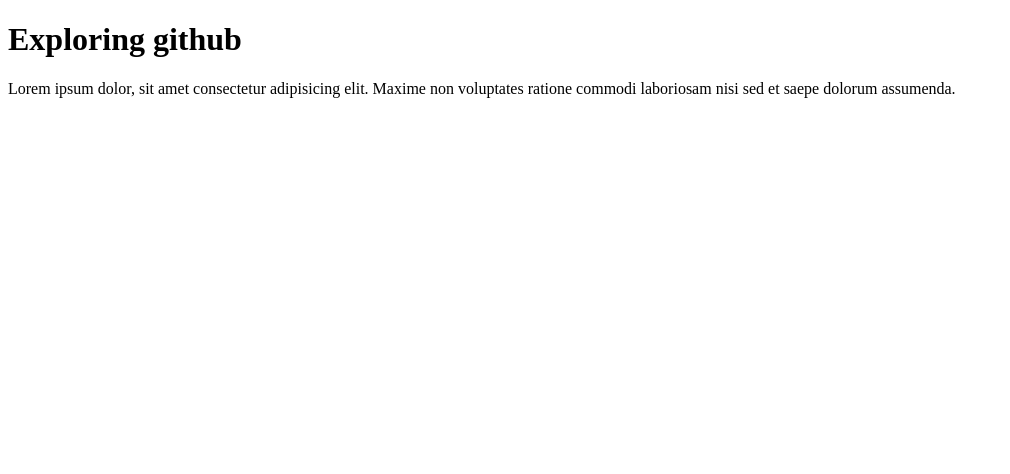
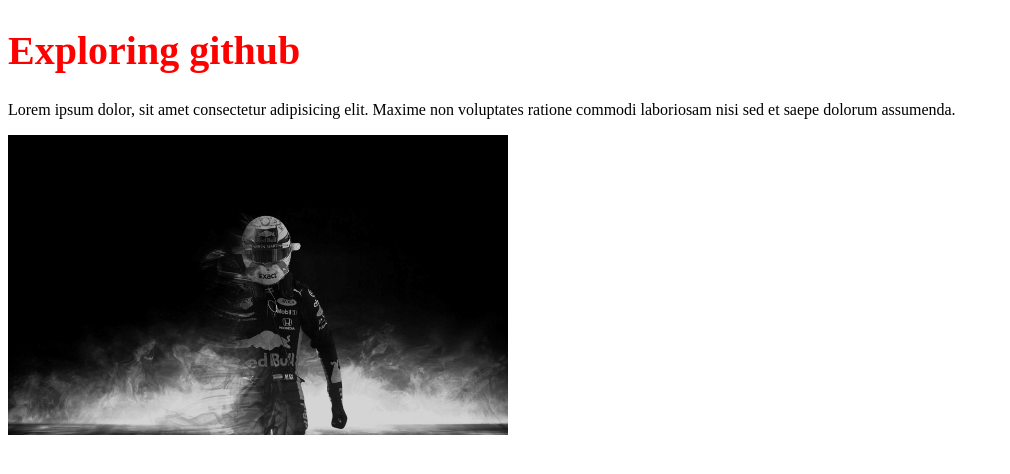
Before and after one commit to AlTawhid205/my-second-github, a plain HTML site: page index.html in a window 1280 px wide. Shown: the whole page, without its empty margins (0-1010 px from the left). Drawn offline with Linux system fonts and the light colour scheme.

Commit message:
First try update repo in gitHum

```diff
--- a/index.html
+++ b/index.html
@@ -4,9 +4,11 @@
   <meta charset="UTF-8">
   <meta name="viewport" content="width=device-width, initial-scale=1.0">
   <title>Exploring</title>
+  <link rel="stylesheet" href="style.css">
 </head>
 <body>
   <h1>Exploring github</h1>
   <p>Lorem ipsum dolor, sit amet consectetur adipisicing elit. Maxime non voluptates ratione commodi laboriosam nisi sed et saepe dolorum assumenda.</p>
+  <img src="img/1.png" alt="Max Verstapen">
 </body>
 </html>
--- /dev/null
+++ b/style.css
@@ -0,0 +1,8 @@
+h1{
+  color: red;
+  font-size: 40px;
+}
+img{
+  height: 300px;
+  width: 500px;
+}
```
Also changed, not shown: img/1.png (added).
